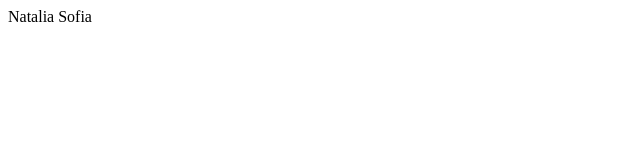
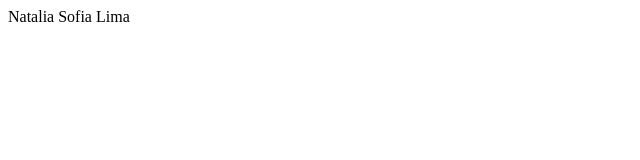
Before and after one commit to nsalima/projeto-3b, a plain HTML site: page index.html in a window 1280 px wide. Shown: the full height of the page, 0-640 px from the left. Drawn offline with Linux system fonts and the light colour scheme.

Commit message:
Versão 3

```diff
--- a/index.html
+++ b/index.html
@@ -9,5 +9,6 @@
 <body>
     Natalia
     Sofia
+    Lima
 </body>
 </html>
```
